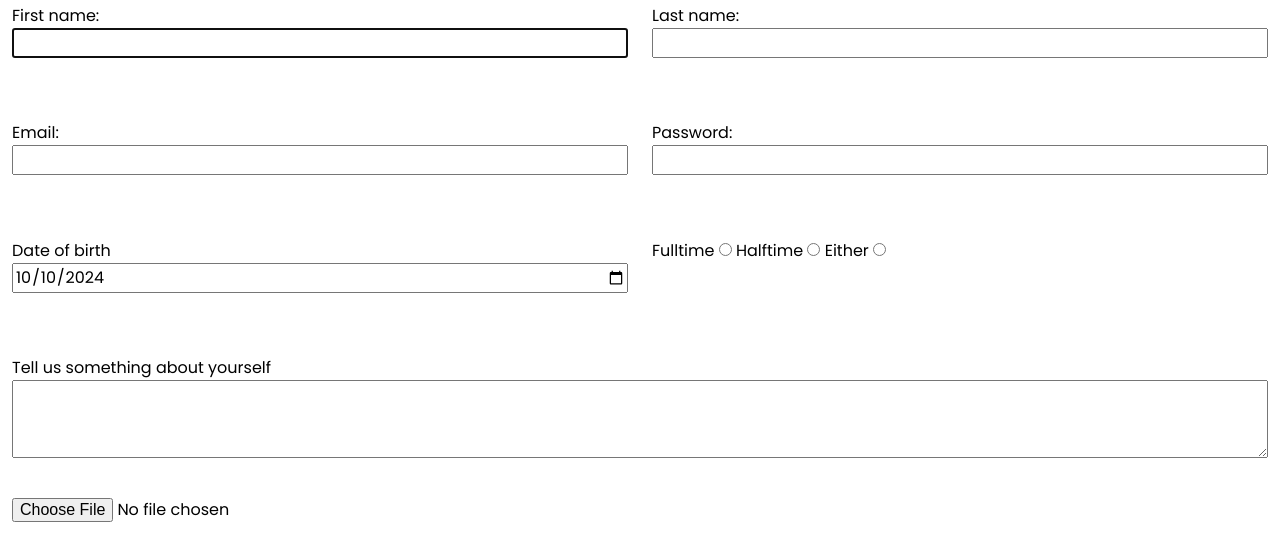
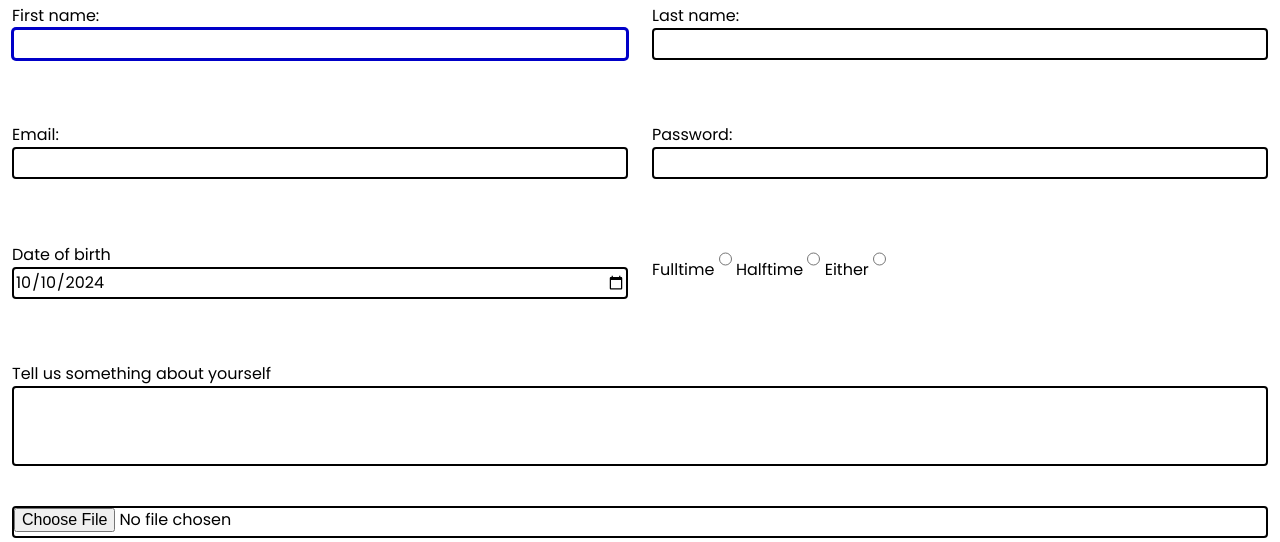
Before and after one commit to marypope19/workshop-building-a-form, a plain HTML site: page index.html in a window 1280 px wide. Shown: the part 258-800 px from the top of the page. Drawn offline with Linux system fonts and the light colour scheme.

Commit message:
fixed typo in @import

```diff
--- a/assets/css/style.css
+++ b/assets/css/style.css
@@ -3,7 +3,7 @@
 @import "base.css";
 @import "layout.css";
 @import "header.css";
-@import "input-effect.css";
+@import "input-effects.css";
 
 body {
     font-family: "Poppins", Arial, Helvetica, sans-serif;
```
